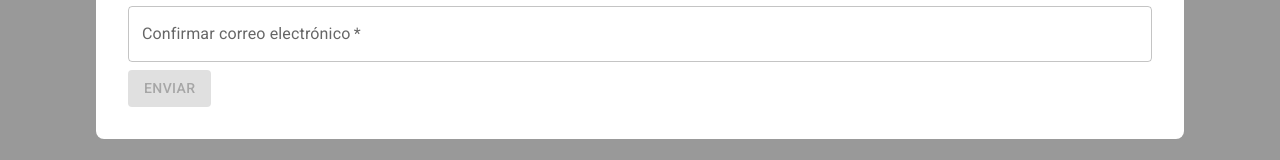
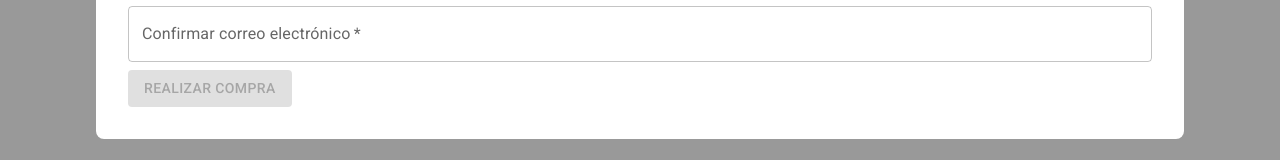
Before and after one commit to Gamerzon94/EntregaFinalReactJSGomezAnriquez, a React (Vite) app: page /cart in a window 1280 px wide. Shown: the part 659-819 px from the top of the page. Built offline with nearby package versions, Linux system fonts and the light colour scheme; no server answers; the database is empty.

Commit message:
Se actualiza README.md

```diff
--- a/src/components/Cart/Cart.jsx
+++ b/src/components/Cart/Cart.jsx
@@ -100,7 +100,7 @@ export const Cart = () => {
               <TextField id="email" type={"email"} name="email" label="Correo electrónico" value={formData.email} onChange={handleChange} fullWidth margin="normal" variant="outlined" required/>
               {emailError && <span style={{ color: 'red' }}>{emailError}</span>}
               <TextField id="confirmarEmail" type={"email"} name="confirmarEmail" label="Confirmar correo electrónico" value={formData.confirmarEmail} onChange={handleChange} fullWidth margin="normal" variant="outlined" required/>
-              <Button variant="contained" type="submit" disabled={totalProducts === 0}>Enviar</Button>
+              <Button variant="contained" type="submit" disabled={totalProducts === 0}>Realizar Compra</Button>
             </form>
           </Box>
           </Container>
```
Also changed, not shown: 1 other file (tests, documents, lock files or other folders).
